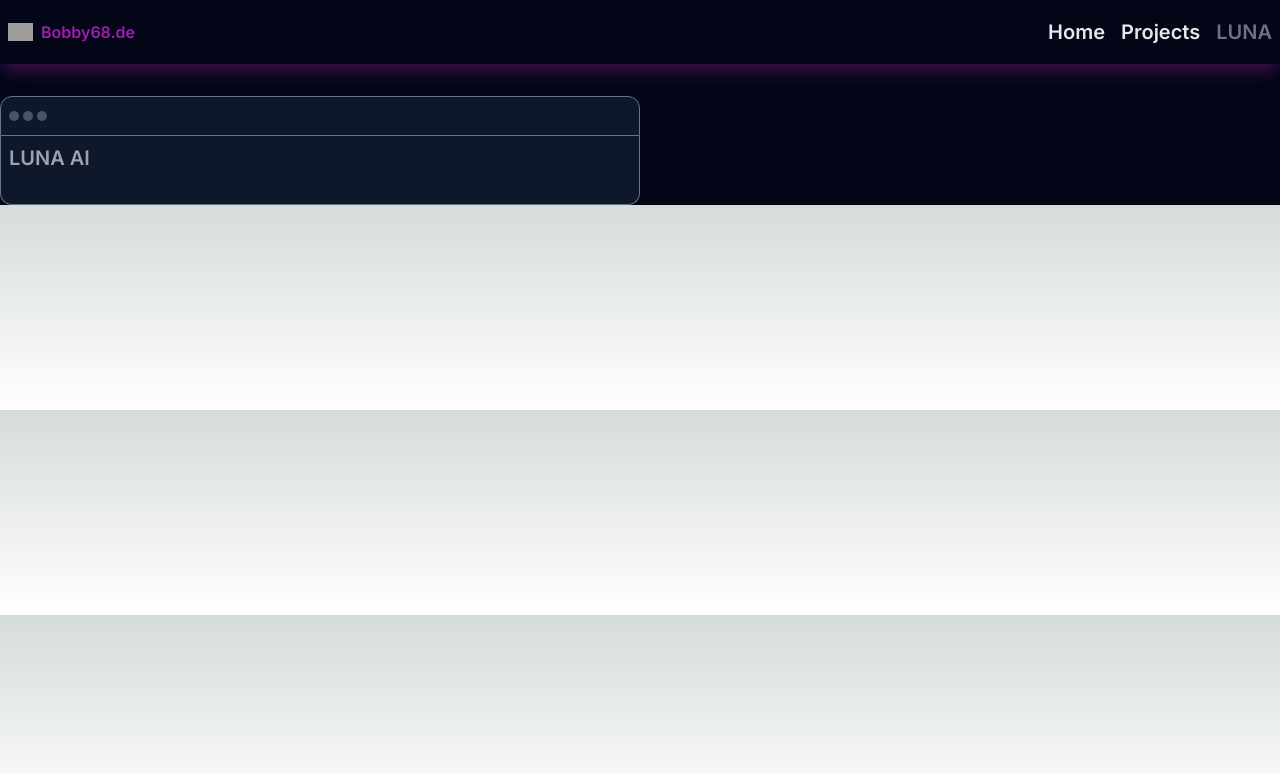
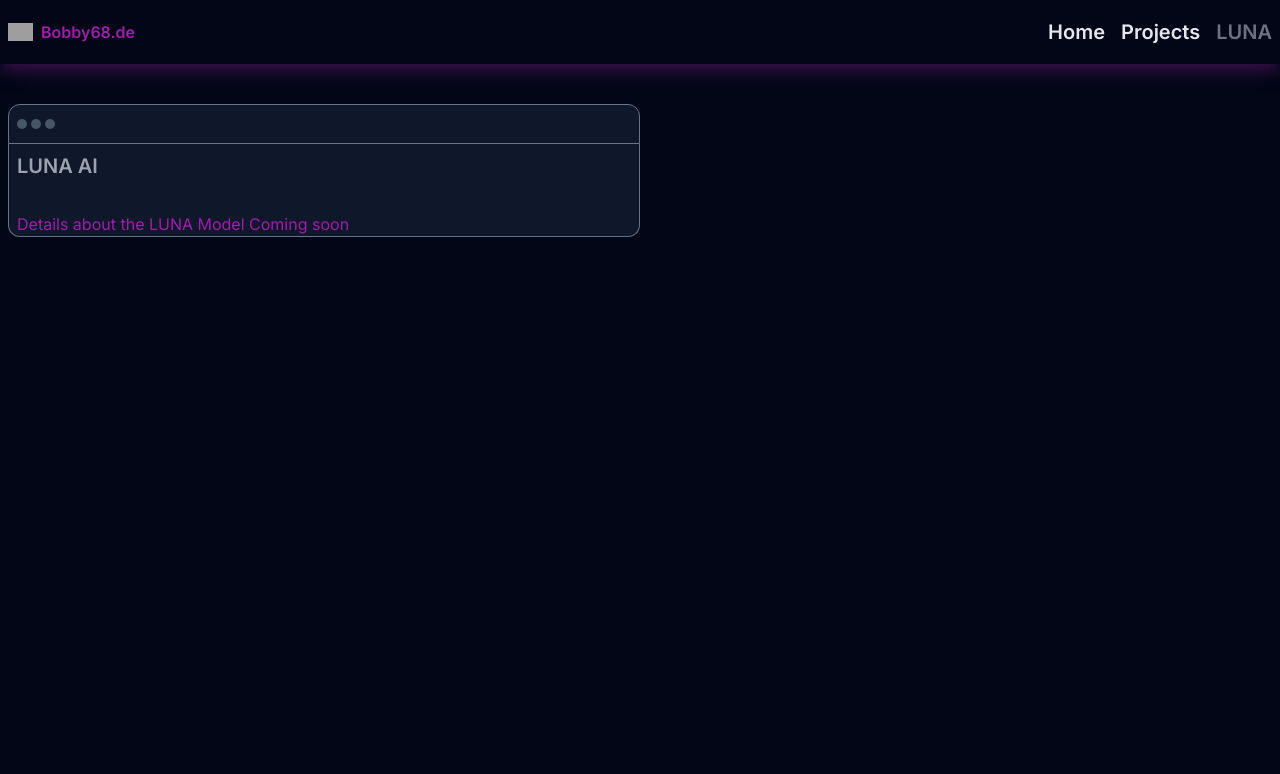
Before and after one commit to luca-naujoks/nextjs-app, a Next.js app: page /luna in a window 1280 px wide. Shown: the top 774 px of the page. Built offline with nearby package versions, Linux system fonts and the light colour scheme; grey boxes are pictures that could not be loaded.

Commit message:
ready for deployment V1.0

```diff
--- a/app/(projects)/luna/page.tsx
+++ b/app/(projects)/luna/page.tsx
@@ -5,10 +5,10 @@ import { usePathname } from 'next/navigation'
 export default function Home() {
     const pathname = usePathname()
     return (
-        <div className="flex flex-col-2">
+        <div className="flex flex-col-2 p-2">
             <div className='w-1/2'>
                 <ProjectCard projectTitle='LUNA AI'>
-                    <p></p>
+                    <p>Details about the LUNA Model Coming soon</p>
                 </ProjectCard>
             </div>
             <div className='w-1/2'>
--- a/app/(projects)/projects/page.tsx
+++ b/app/(projects)/projects/page.tsx
@@ -98,7 +98,7 @@ export default function Home() {
               <p>Marketplace Platform</p>
             </ProjectDetail>
             <ProjectDetail label="Project Description" className="mb-6">
-              <p>The marketplace platform is a cross between Amazon, Fiverr and Etsy. It is a buy and sell platform where anyone can register for a 'business account' and sell items.</p>
+              <p>The marketplace platform is a cross between Amazon, Fiverr and Etsy. It is a buy and sell platform where anyone can register for a &apos;business account&apos; and sell items.</p>
             </ProjectDetail>
             <ProjectDetail label="GitHub Repositorys:" className="mb-6">
               <Link href={"https://github.com/luca-naujoks/Marketplace"} target="_blank" className="hover:opacity-50">Marketplace Platform</Link>
--- a/app/layout.tsx
+++ b/app/layout.tsx
@@ -17,7 +17,7 @@ export default function RootLayout({
   return (
     <html lang="en">
       <body className={inter.className}>
-        <main className="text-fuchsia-700 bg-slate-950">
+        <main className="text-fuchsia-700 bg-slate-950 min-h-screen">
           {children}
         </main>
       </body>
--- a/app/not-found.tsx
+++ b/app/not-found.tsx
@@ -8,7 +8,7 @@ export default function NotFound() {
         <div className="flex flex-col items-center justify-center h-screen w-screen bg-slate-950 text-gray-200">
             <div className="flex-col scale-150">
                 <h1 className="text-5xl text-center">404</h1>
-                <p className="text-center">Resource "{path}" not found</p>
+                <p className="text-center">Resource &quot;{path}&quot; not found</p>
             </div>
         </div>
     )
--- a/app/page.tsx
+++ b/app/page.tsx
@@ -3,7 +3,7 @@
 import { TypingText } from "@/components/writing.component";
 import Image from "next/image";
 import Link from "next/link";
-import { useRouter } from 'next/navigation'
+import { useRouter } from 'next/navigation';
 import { useEffect, useState } from "react";
 
 interface ProjectDetailProps {
@@ -20,7 +20,7 @@ export default function Home() {
 
   const age = Math.floor(
     (new Date().getTime() - new Date("2005-06-08").getTime()) /
-      (1000 * 60 * 60 * 24 * 365.25)
+    (1000 * 60 * 60 * 24 * 365.25)
   );
 
   const ProjectDetails = ({ label, children, className }: ProjectDetailProps) => (
@@ -122,7 +122,7 @@ export default function Home() {
                   <p className="text-red-800">No</p>
                 </ProjectDetails>
                 <p className="text-gray-400">Model Description: </p>
-                <p className="max-w-1/3 text-wrap">LUNA is an LLM-based personal assistant with basic language understanding to perform "question" "answer" tasks.</p>
+                <p className="max-w-1/3 text-wrap">LUNA is an LLM-based personal assistant with basic language understanding to perform &quot;question&quot; &quot;answer&quot; tasks.</p>
               </div>
             </div>
           </div>
--- a/components/projectcard.component.tsx
+++ b/components/projectcard.component.tsx
@@ -5,7 +5,7 @@ interface ProjectCardProps {
 
 export const ProjectCard = ({ children, projectTitle }: ProjectCardProps) => {
     return (
-        <div id="main_card" className="h-fit w-fill mt-8 z-10 hover:scale-105 duration-300 cursor-pointer hover:shadow-[0_35px_60px_-15px_rgba(112,26,117,0.3)]">
+        <div id="main_card" className="h-fit w-fill mt-8 z-10 duration-300 hover:shadow-[0_35px_60px_-15px_rgba(112,26,117,0.3)]">
             <div id="head" className="flex items-center pl-2 gap-1 border border-slate-500 bg-slate-900 w-full h-10 rounded-t-xl">
                 <div className="w-2.5 h-2.5 bg-slate-600 rounded-full" />
                 <div className="w-2.5 h-2.5 bg-slate-600 rounded-full" />
--- a/components/writing.component.tsx
+++ b/components/writing.component.tsx
@@ -12,7 +12,7 @@ export const TypingText = ({ text, time }: { text: string, time: number }) => {
             }
         }, time);
         return () => clearTimeout(timeout);
-    }, [textIndex]);
+    }, [textIndex, text.length, time]);
 
     return (
         <span className="typing-text font-mono leading-tight {color} {size}">
@@ -20,5 +20,3 @@ export const TypingText = ({ text, time }: { text: string, time: number }) => {
         </span>
     );
 }
-
-    ;
--- a/package.json
+++ b/package.json
@@ -12,6 +12,7 @@
     "next": "14.1.0",
     "react": "^18",
     "react-dom": "^18",
+    "sharp": "^0.33.2",
     "tailwind-scrollbar-hide": "^1.1.7"
   },
   "devDependencies": {
```
Also changed, not shown: 1 other file (tests, documents, lock files or other folders).
